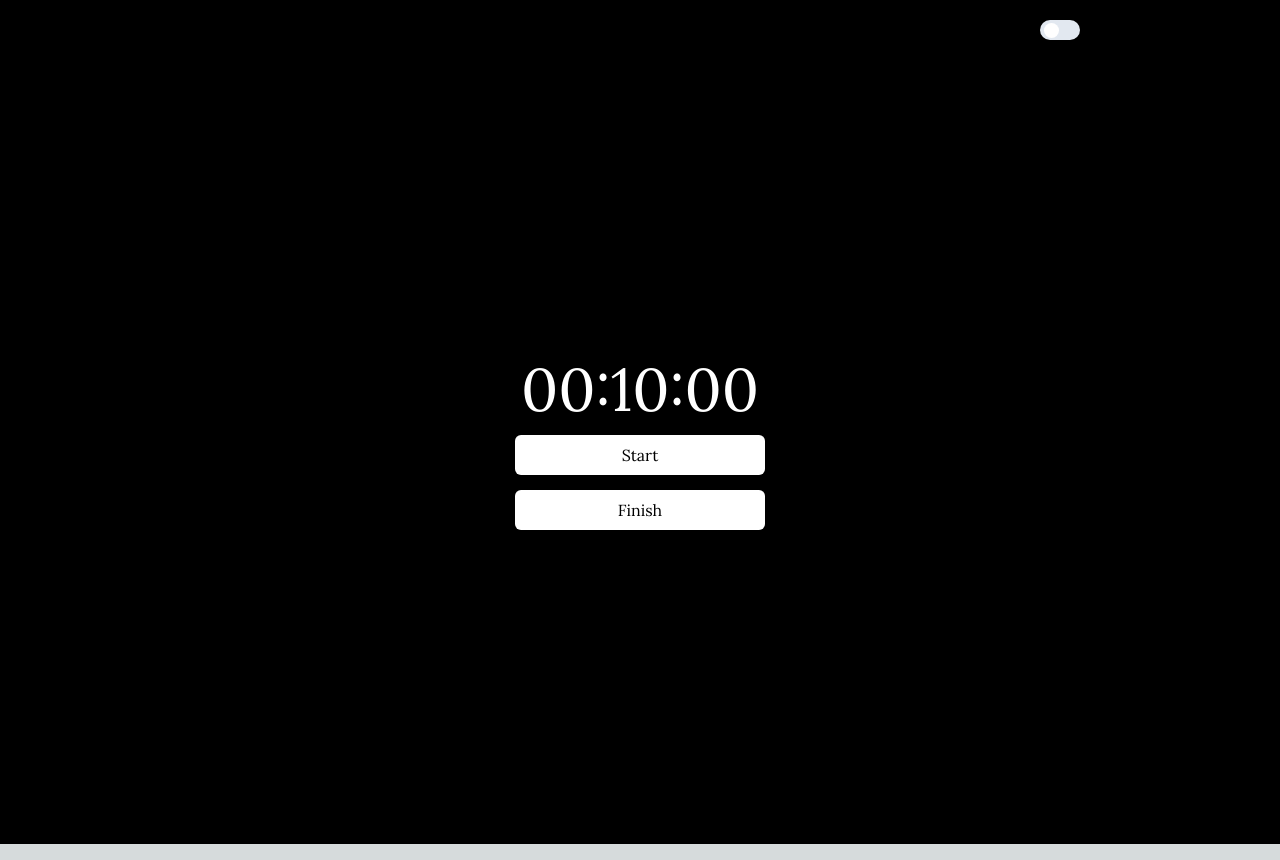
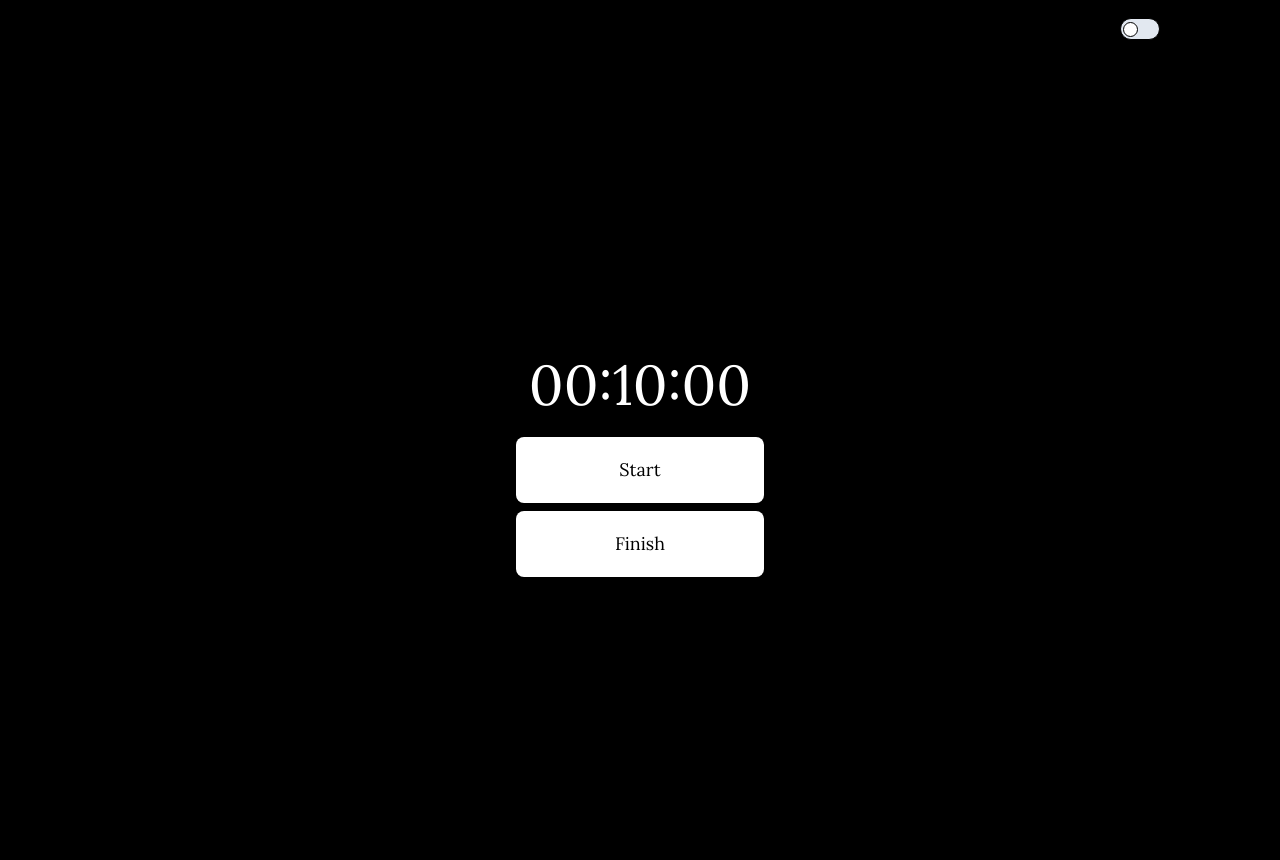
Before and after one commit to yihyun-kim1/Focus-Today, a Next.js app: page /task in a window 1280 px wide. Built offline with nearby package versions, Linux system fonts and the light colour scheme.

Commit message:
fix) 일부 css 속성 변경

```diff
--- a/src/app/page.tsx
+++ b/src/app/page.tsx
@@ -336,22 +336,22 @@ const handleStartButtonClick = () => {
 
   return (
 
-    <main className="flex min-h-screen w-full" style={{backgroundColor: `${!isDarkMode ? '#FFFFFF' : '#000000'}`}}>
-      <div className='flex flex-col w-full mx-[200px]'>
+    <main className="flex min-h-screen w-full items-center justify-center" style={{backgroundColor: `${!isDarkMode ? '#FFFFFF' : '#000000'}`}}>
+      <div className='flex flex-col w-[1040px]'>
         <LogoAndMode isDarkMode={isDarkMode} toggleDarkMode={toggleDarkMode}/>
-      <div className="mt-[40px] overflow-y-auto max-h-[calc(100vh - 40px)]">
-        <h1 className='text-[40px] mt-[30px]' style={{color: `${isDarkMode ? '#FFFFFF' : '#000000'}`}}>
+      <div className="overflow-y-auto max-h-[calc(100vh - 40px)]">
+        <h1 className='text-[40px] mt-[72px]' style={{color: `${isDarkMode ? '#FFFFFF' : '#000000'}`}}>
           Hello,<br/>
           let&apos;s focus today.
         </h1>
-        <div className='flex w-[360px] mt-[50px]' onClick={() => setShowModal(true)}>
+        <div className='flex w-[360px] mt-[64px] mb-[24px]' onClick={() => setShowModal(true)}>
           <div className='flex flex-row'>
-            <input className='flex w-[315px] h-[56px] border-1 rounded-lg px-5 py-4 text-start border-gray-500 text-gray-700'  style={{border: '1px solid #00000026'}}
+            <input className='flex w-[296px] h-[56px] border-1 rounded-lg px-5 py-4 text-start border-gray-500 text-gray-700'  style={{border: '1px solid #00000026'}}
                       value={inputValue}
                       onChange={(event)=>handleInputChange(event)}
                       placeholder='Todo를 적어주세요.'>
             </input>
-            <button className='w-[56px] h-[56px] ml-[10px] rounded-xl text-[30px]'  style={{color: `${!isDarkMode ? '#FFFFFF' : '#000000'}`, backgroundColor: `${isDarkMode ? '#FFFFFF' : '#000000'}`}} onClick={() => setShowModal(true)}>+</button>
+            <button className='w-[56px] h-[56px] ml-[8px] rounded-xl text-[30px]'  style={{color: `${!isDarkMode ? '#FFFFFF' : '#000000'}`, backgroundColor: `${isDarkMode ? '#FFFFFF' : '#000000'}`}} onClick={() => setShowModal(true)}>+</button>
           </div>
         </div>
         <div className='overflow-y-auto max-h-[calc(100vh - 100px)]'>
@@ -362,10 +362,10 @@ const handleStartButtonClick = () => {
               border: `1px solid ${selectedTodoTask === index ? `${item.selectedColor}` : '#D8D8D8'}`,
               borderColor: selectedTodoTask === index ? `${item.selectedColor}` : '#D8D8D8'
             }}
-            className={`rounded-xl w-[380px] py-[10px] h-[136px] my-3 cursor-pointer`}
+            className={`rounded-xl w-[380px] px-[16px] py-[16px] mb-2 h-[136px] cursor-pointer`}
             onClick={() => handleTodoTaskClick(index)}
           >
-            <div className='flex flex-row px-3 justify-between'>
+            <div className='flex flex-row justify-between'>
               <div className='flex flex-row items-center'>
                 <div style={{backgroundColor: `${item.selectedColor == 'black' && isDarkMode == true ? 'white' : item.selectedColor}`}} className='mr-[10px] w-[16px] h-[16px] rounded-full'/>
                 <div  style={{color: `${isDarkMode ? '#FFFFFF' : '#000000'}`}}>{item.selectedTime}min</div>
@@ -373,8 +373,11 @@ const handleStartButtonClick = () => {
                 <div onClick={()=>editTodoItem(index)} style={{color: `${isDarkMode ? '#FFFFFF' : '#000000'}`}}>Edit</div>
             </div>
             <br/>
-            <div style={{color: `${isDarkMode ? '#FFFFFF' : '#000000'}`}} className='my-[10px] mx-[10px] text-[20px] max-w-[380px] overflow-hidden truncate line-clamp-20'>
+            <div style={{color: `${isDarkMode ? '#FFFFFF' : '#000000'}`}} className='mt-[12px] text-[20px] max-w-[380px] overflow-hidden truncate line-clamp-20'>
             {item.text}
+            </div>
+            <div className='flex w-full h-[20px] py-[6px] px-[3px] flex-col items-end'>
+              <img src='/Union.png' className='w-[14px] h-[8px]' alt='arrow'/>
             </div>
           </div>
         ))}
@@ -402,13 +405,16 @@ const handleStartButtonClick = () => {
       {selectedTodoTask !== null && (
         <div className="flex flex-col max-w-[250px] max-h-[300px] items-center text-center justify-center relative">
           <div className={`flex flex-col max-h-[200px] items-center justify-center mb-4`}>
-          <div className={`w-full h-[100px] text-[60px] mb-4`} style={{ color: `${isDarkMode && selectedColor === 'black' ? '#FFFFFF' : selectedColor}` }}>00:{selectedTime.toString().padStart(2, '0')}:00</div>
+          <div className={`w-[248px] h-[100px] text-[60px] mb-4`} style={{ color: `${isDarkMode && selectedColor === 'black' ? '#FFFFFF' : selectedColor}` }}>00:{selectedTime.toString().padStart(2, '0')}:00</div>
           <button
-            className={`w-[180px] h-[40px] text-${isDarkMode==true ? 'black' : 'white'} px-4 py-2 rounded-lg`}
-            style={{backgroundColor: `${selectedColor == 'black' && isDarkMode == true ? 'white' : selectedColor}`}}
+            className={`w-full h-[66px] text-${isDarkMode==true ? 'black' : 'white'} px-3 py-2 rounded-lg`}
+            style={{
+              backgroundColor: `${selectedColor == 'black' && isDarkMode == true ? 'white' : selectedColor}`,
+              padding: 0
+            }}
             onClick={handleStartButtonClick}
           >
-            Start
+            <a className='text-lg'>Start</a>
           </button>
           </div>
           <style jsx>{`
--- a/src/app/task/page.tsx
+++ b/src/app/task/page.tsx
@@ -92,15 +92,17 @@ export default function Task() {
     }, [isDarkMode]);
 
     return (
-      <main className='flex min-h-screen flex-col' style={{backgroundColor: `${selectedColor !== 'black' ? selectedColor : isDarkMode ? 'white' : 'black'}`, color: `${selectedColor === 'black' && !isDarkMode ? 'white' : 'black'}`}}>
-        <div className='mx-[200px]'><LogoAndMode isDarkMode={isDarkMode} toggleDarkMode={toggleDarkMode}/></div>
+      <main className='flex flex-col min-h-screen w-full items-center justify-center' style={{backgroundColor: `${selectedColor !== 'black' ? selectedColor : isDarkMode ? 'white' : 'black'}`, color: `${selectedColor === 'black' && !isDarkMode ? 'white' : 'black'}`}}>
+        <div className='flex flex-col w-[1040px]'>
+          <LogoAndMode isDarkMode={isDarkMode} toggleDarkMode={toggleDarkMode}/>
+        </div>
         <div className='w-full h-screen flex flex-col items-center justify-center'>
-        <div className="text-6xl" style={{color: `${selectedColor !== 'black' ? 'rgba(255, 255, 255, ' : isDarkMode ? 'rgba(0, 0, 0, ' : 'rgba(255, 255, 255, '}${timerFinished ? '0.7)' : '1)'}`}}>{formatTime(countdown)}</div>
+        <div className="text-[56px] h-[78px]" style={{color: `${selectedColor !== 'black' ? 'rgba(255, 255, 255, ' : isDarkMode ? 'rgba(0, 0, 0, ' : 'rgba(255, 255, 255, '}${timerFinished ? '0.7)' : '1)'}`}}>{formatTime(countdown)}</div>
           <div className="mt-4">
-            <div className='flex flex-col items-center justify-center gap-y-[15px]'>
+            <div className='flex flex-col items-center justify-center gap-y-[8px]'>
               <button
                 style={{color: `${selectedColor !== 'black' ? selectedColor : isDarkMode ? 'white' : 'black'}`}}
-                className={`w-[250px] py-2 rounded-md
+                className={`w-[248px] h-[66px] py-4 px-6 rounded-lg text-lg
                             ${selectedColor === 'black' && isDarkMode ? 'bg-black text-white' : 'bg-white text-' + selectedColor}`}
                 onClick={isRunning ? handleStartStop : timerFinished ? handleRestart : handleStartStop}
               >
@@ -108,7 +110,7 @@ export default function Task() {
               </button>
               <button
                 style={{color: `${selectedColor !== 'black' ? selectedColor : isDarkMode ? 'white' : 'black'}`}}
-                className={`w-[250px] px-4 py-2 rounded-md
+                className={`w-[248px] h-[66px] py-4 px-6 rounded-lg text-lg
                             ${selectedColor === 'black' && isDarkMode ? 'bg-black text-white' : 'bg-white text-' + selectedColor}`}
                 onClick={handleFinish}
               >
--- a/src/components/LogoAndMode.tsx
+++ b/src/components/LogoAndMode.tsx
@@ -8,17 +8,20 @@ interface LogoAndModeProps {
 
 export const LogoAndMode: React.FC<LogoAndModeProps> = ({ isDarkMode, toggleDarkMode }: { isDarkMode: boolean; toggleDarkMode: () => void }) => {
     return (
-      <div className='flex flex-row pt-[20px] items-center justify-between'>
+      <div className='flex flex-row py-[10px] h-[60px] items-center justify-between'>
       <div className='flex flex-row items-center'>
         <div style={{backgroundColor: `${isDarkMode ? '#FFFFFF' : '#000000'}`}} className='mr-[10px] w-[16px] h-[16px] rounded-full'/>
         <div style={{color: `${isDarkMode ? '#FFFFFF' : '#000000'}`}}>focus today</div>
       </div>
       <div className='flex flex-row' style={{color: `${isDarkMode ? '#FFFFFF' : '#000000'}`}}>Dark mode:
       <button
-        className={`ml-2 w-[40px] h-[20px] rounded-full bg-gray-300 relative focus:outline-none overflow-hidden transition-all duration-300 ${isDarkMode ? 'bg-white' : 'bg-gray-300'}`}
+        className={`ml-2 w-[40px] h-[22px] rounded-full bg-gray-300 relative focus:outline-none overflow-hidden transition-all duration-300 ${isDarkMode ? 'bg-white' : 'bg-gray-300'}`}
+        style={{border: '1px solid black'}}
         onClick={toggleDarkMode}
       >
-        <div className={`left-1 w-[15px] h-[15px] items-center rounded-full transition-transform duration-300 transform ${isDarkMode ? 'translate-x-[20px] bg-black' : 'translate-x-1  bg-white'}`}></div>
+        <div className={`left-1 w-[15px] h-[15px] items-center rounded-full transition-transform duration-300 transform ${isDarkMode ? 'translate-x-[21px] bg-black' : 'translate-x-0.5  bg-white'}`}
+        style={{border: '1px solid black'}}>
+        </div>
       </button>
 
       </div>
```
